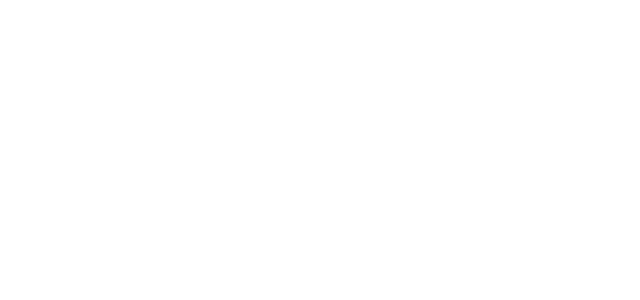
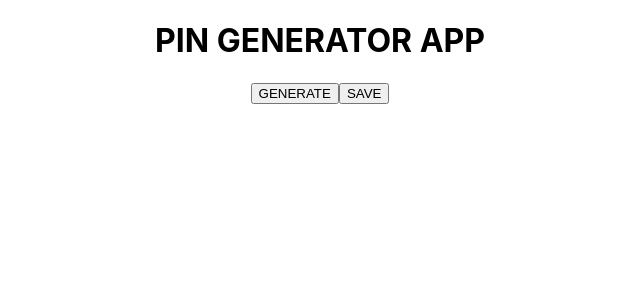
Before and after one commit to Lassikainen/PINApp, a React (Create React App) app: page / in a window 1280 px wide. Shown: the top 300 px of the page, without its empty margins (320-960 px from the left). Built offline with nearby package versions, Linux system fonts and the light colour scheme.

Commit message:
feat: Import generatorPage to App
Import generatorPage to App

```diff
--- a/src/App.tsx
+++ b/src/App.tsx
@@ -1,9 +1,13 @@
-import React from 'react';
-import './App.css';
+import React from "react";
+import "./App.css";
+import GeneratorPage from './components/generator/GeneratorPage'
 
 function App() {
   return (
     <div className="App">
+      <h1> PIN GENERATOR APP</h1>
+
+      <GeneratorPage/>
     </div>
   );
 }
```
